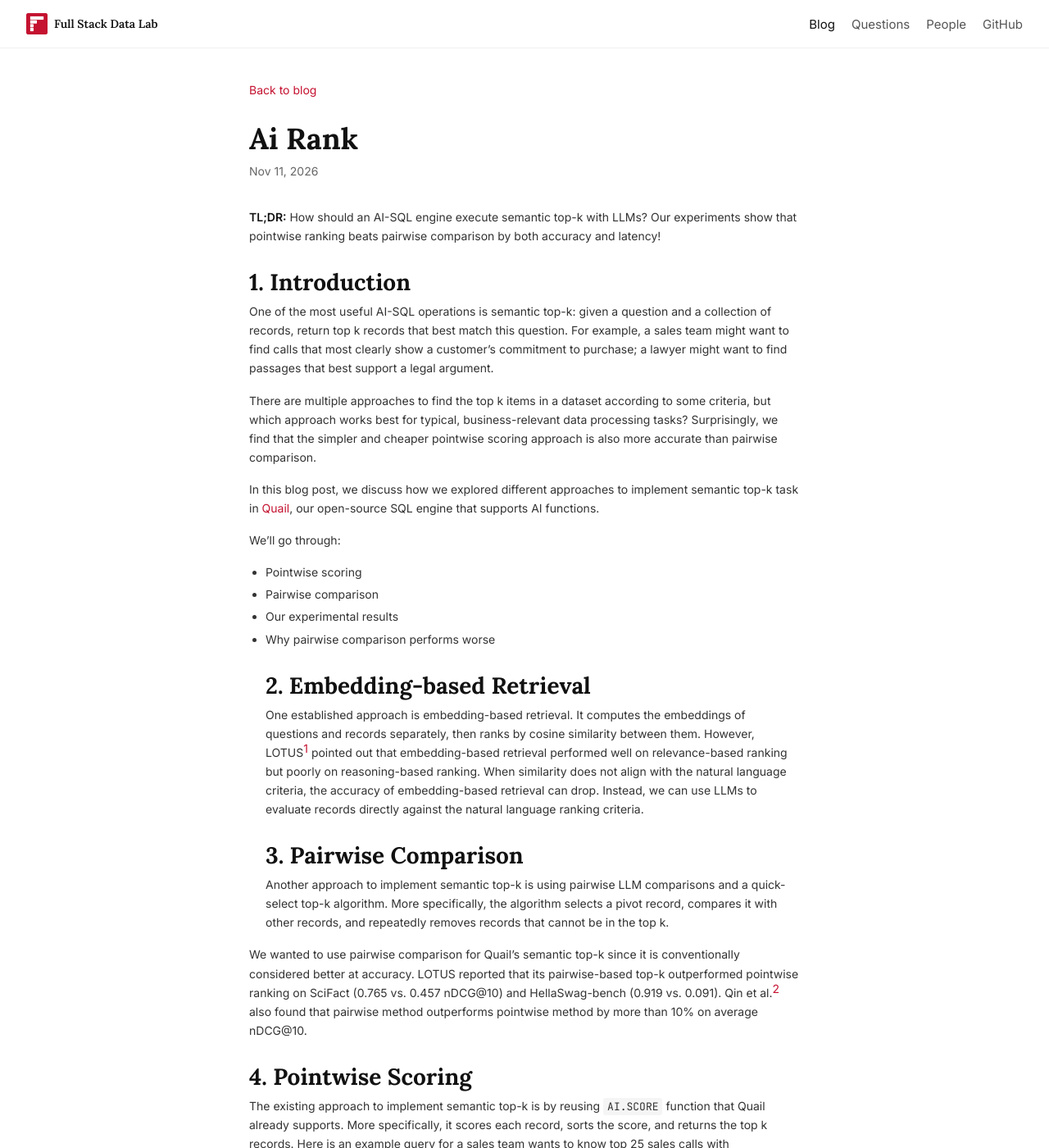
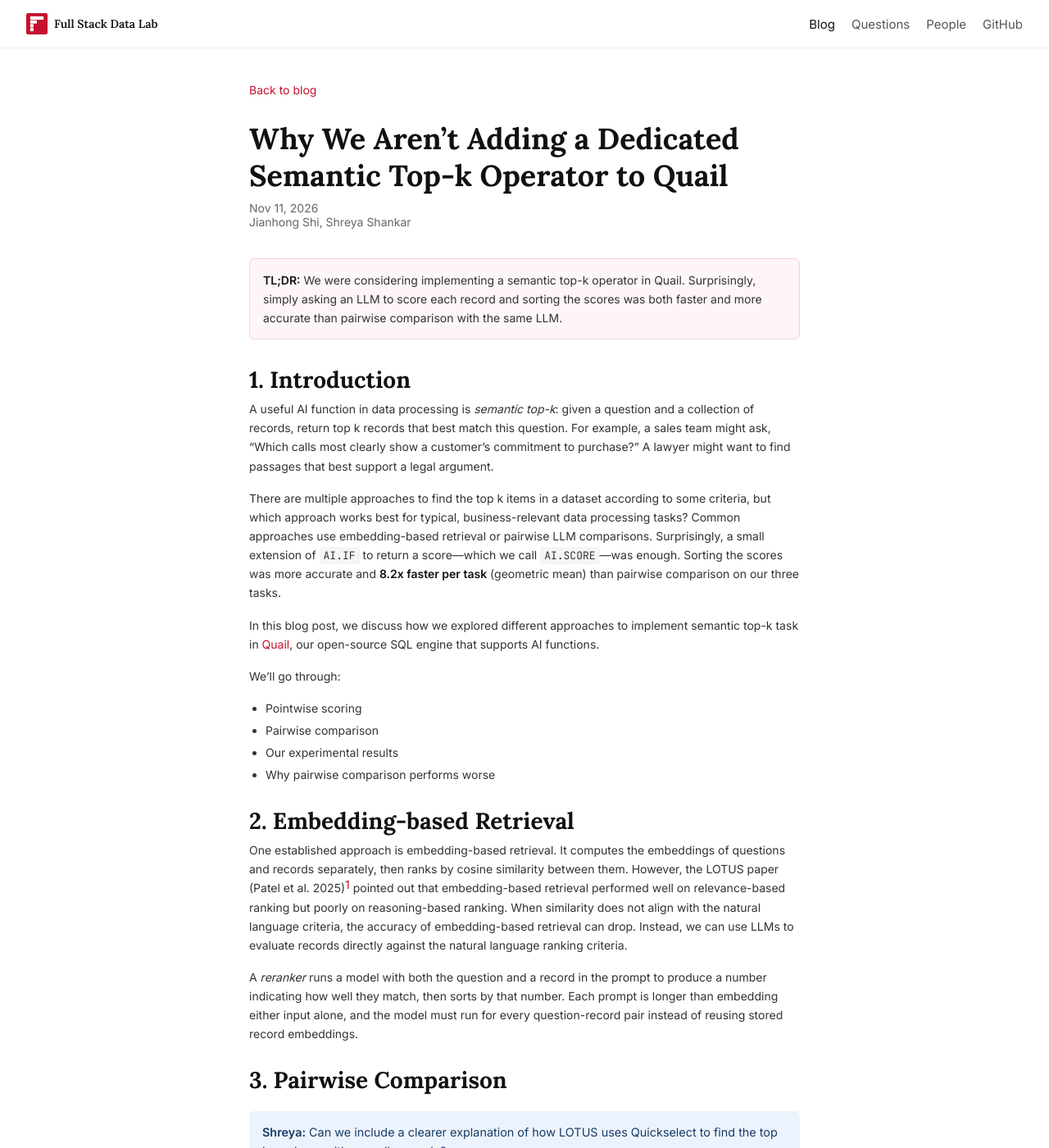
Before and after one commit to fsdatalab/fsdatalab.github.io, a Jekyll site: the page built from _posts/2026-11-11-ai-rank.md, in a window 1280 px wide and 1400 px high. Shown: the whole window at 82% size. Built offline with Jekyll 4.4.1, drawn with Linux system fonts in a browser that asks for light colours; some of the changed text lies outside the part shown.

Commit message:
Clarify semantic top-k post and standardize figure styling

````diff
--- a/_data/authors.yml
+++ b/_data/authors.yml
@@ -19,3 +19,5 @@
 aditya-parameswaran:
   name: Aditya G. Parameswaran
   url: https://people.eecs.berkeley.edu/~adityagp/
+jianhong-shi:
+  name: Jianhong Shi
--- a/_posts/2026-11-11-ai-rank.md
+++ b/_posts/2026-11-11-ai-rank.md
@@ -1,8 +1,29 @@
-**TL;DR:** How should an AI-SQL engine execute semantic top-k with LLMs? Our experiments show that pointwise ranking beats pairwise comparison by both accuracy and latency!
+---
+layout: post
+math: true
+authors:
+  - jianhong-shi
+  - shreya-shankar
+title: "Why We Aren’t Adding a Dedicated Semantic Top-k Operator to Quail"
+unlisted: true
+sitemap: false
+---
+
+<style>
+.prose h3 {
+  font-size: 1.25rem;
+  line-height: 1.3;
+  margin: 1.25rem 0 0.375rem;
+}
+</style>
+
+<aside class="tldr"><strong>TL;DR:</strong> We were considering implementing a semantic top-k operator in Quail. Surprisingly, simply asking an LLM to score each record and sorting the scores was both faster and more accurate than pairwise comparison with the same LLM.</aside>
+
 ## 1. Introduction
-One of the most useful AI-SQL operations is semantic top-k: given a question and a collection of records, return top k records that best match this question. For example, a sales team might want to find calls that most clearly show a customer's commitment to purchase; a lawyer might want to find passages that best support a legal argument.
 
-There are multiple approaches to find the top k items in a dataset according to some criteria, but which approach works best for typical, business-relevant data processing tasks? Surprisingly, we find that the simpler and cheaper pointwise scoring approach is also more accurate than pairwise comparison.
+A useful AI function in data processing is *semantic top-k*: given a question and a collection of records, return top k records that best match this question. For example, a sales team might ask, “Which calls most clearly show a customer's commitment to purchase?” A lawyer might want to find passages that best support a legal argument.
+
+There are multiple approaches to find the top k items in a dataset according to some criteria, but which approach works best for typical, business-relevant data processing tasks? Common approaches use embedding-based retrieval or pairwise LLM comparisons. Surprisingly, a small extension of `AI.IF` to return a score—which we call `AI.SCORE`—was enough. Sorting the scores was more accurate and **8.2x faster per task** (geometric mean) than pairwise comparison on our three tasks.
 
 In this blog post, we discuss how we explored different approaches to implement semantic top-k task in [Quail](https://github.com/fsdatalab/quail), our open-source SQL engine that supports AI functions.
 
@@ -12,69 +33,114 @@
 - Pairwise comparison
 - Our experimental results
 - Why pairwise comparison performs worse
+
 ## 2. Embedding-based Retrieval
-One established approach is embedding-based retrieval. It computes the embeddings of questions and records separately, then ranks by cosine similarity between them. However, LOTUS[^1] pointed out that embedding-based retrieval performed well on relevance-based ranking but poorly on reasoning-based ranking. When similarity does not align with the natural language criteria, the accuracy of embedding-based retrieval can drop. Instead, we can use LLMs to evaluate records directly against the natural language ranking criteria.
+
+One established approach is embedding-based retrieval. It computes the embeddings of questions and records separately, then ranks by cosine similarity between them. However, the LOTUS paper (Patel et al. 2025)[^1] pointed out that embedding-based retrieval performed well on relevance-based ranking but poorly on reasoning-based ranking. When similarity does not align with the natural language criteria, the accuracy of embedding-based retrieval can drop. Instead, we can use LLMs to evaluate records directly against the natural language ranking criteria.
+
+A *reranker* runs a model with both the question and a record in the prompt to produce a number indicating how well they match, then sorts by that number. Each prompt is longer than embedding either input alone, and the model must run for every question-record pair instead of reusing stored record embeddings.
+
 ## 3. Pairwise Comparison
-Another approach to implement semantic top-k is using pairwise LLM comparisons and a quick-select top-k algorithm. More specifically, the algorithm selects a pivot record, compares it with other records, and repeatedly removes records that cannot be in the top k.
 
-We wanted to use pairwise comparison for Quail's semantic top-k since it is conventionally considered better at accuracy. LOTUS reported that its pairwise-based top-k outperformed pointwise ranking on SciFact (0.765 vs. 0.457 nDCG@10) and HellaSwag-bench (0.919 vs. 0.091). Qin et al.[^2] also found that pairwise method outperforms pointwise method by more than 10% on average nDCG@10.
+<aside class="review-note" style="margin: 1.25rem 0; padding: 0.85rem 1rem; border-radius: 6px; background: #edf3fc; color: #183b68; font-size: 0.9rem; line-height: 1.6;" aria-label="Comment from Shreya"><strong style="color: inherit;">Shreya:</strong> Can we include a clearer explanation of how LOTUS uses Quickselect to find the top k, perhaps with a small example?</aside>
+
+Another approach to implement semantic top-k is using pairwise LLM comparisons and a quick-select top-k algorithm, the approach used in the LOTUS paper. More specifically, the algorithm selects a pivot record, compares it with other records, and repeatedly removes records that cannot be in the top k.
+
+We wanted to use pairwise comparison for Quail's semantic top-k since it is conventionally considered better at accuracy. LOTUS[^1] reported that its pairwise-based top-k outperformed scoring each record independently on SciFact[^scifact] (0.765 vs. 0.457 nDCG@10) and HellaSwag-bench[^hellaswag] (0.919 vs. 0.091). Qin et al.[^2] also found that pairwise comparison outperforms scoring each record independently by more than 10% on average nDCG@10.
+
 ## 4. Pointwise Scoring
-The existing approach to implement semantic top-k is by reusing `AI.SCORE` function that Quail already supports. More specifically, it scores each record, sorts the score, and returns the top k records. Here is an example query for a sales team wants to know top 25 sales calls with commitments to buy the product:
 
-```SQL
-SELECT c.id, AI.SCORE(PROMPT(<SALES_COMMITS>, c.transcript)) AS commit_score
+*Pointwise scoring* evaluates each record independently, then sorts the records by score and returns the top k. We implemented `AI.SCORE` as a small extension of `AI.IF`: both evaluate a yes/no question about a record, but `AI.SCORE` returns a number from 0 to 1 instead of a true/false answer.
+
+For the Qwen3-4B model used here, Quail reads the model's logits for TRUE and FALSE at the answer position. A *logit* is the model's unnormalized value for a possible next token. Writing the TRUE and FALSE logits as t and f, Quail returns σ(t − f), where σ is the sigmoid function, which normalizes the score to between 0 and 1. A higher score means the model favors TRUE more strongly. The model is not trained to produce calibrated probabilities.
+
+Here's an example query:
+
+```sql
+SELECT c.id,
+       AI.SCORE(PROMPT(
+         'Does the customer commit to buying, such as accepting the terms,
+          agreeing to sign, or asking for the contract or paperwork?
+          Interest, questions, or another meeting do not count.
+          {0}
+          Answer TRUE or FALSE.', c.transcript
+       )) AS commit_score
 FROM sales_calls c
 WHERE c.deal_stage = 'Negotiation'
 ORDER BY commit_score DESC, c.id
 LIMIT 25
 ```
 
+`AI.SCORE` with `ORDER BY` and `LIMIT` implements semantic top-k: score the records, sort by score, and return the best k.
+
 ## 5. Pointwise Beats Pairwise
-We ran experiments with Qwen3-4B to compare pointwise scoring and pairwise comparison on three business-relevant semantic top-k tasks:
+
+<aside class="review-note" style="margin: 1.25rem 0; padding: 0.85rem 1rem; border-radius: 6px; background: #edf3fc; color: #183b68; font-size: 0.9rem; line-height: 1.6;" aria-label="Comment from Shreya"><strong style="color: inherit;">Shreya:</strong> Can we include the dataset size for each task: how many documents and how many tokens per document on average? Also, what accuracy metric is used?</aside>
+
+We compared four methods on three business-relevant semantic top-k tasks:
+
 - Sales: ranking sales calls by how close customers are to committing to a purchase
 - Contract: ranking contracts by how clearly they restrict competition or require exclusive dealing
-- Drug Safety: ranking biomedical articles by how clearly they report nausea or vomiting in patients
+- Drug Safety: ranking biomedical articles by how clearly they document drug side effects, such as nausea or vomiting
 
-We also included two baselines: Reranker uses Qwen3-Reranker-4B to do pointwise scoring, while Retrieval uses Qwen3-Embedding-4B to do embedding-based retrieval.
+All four methods use models with 4 billion parameters. **Pointwise** and **Pairwise** use Qwen3-4B for independent scoring and pairwise comparison, respectively. **Reranker** uses Qwen3-Reranker-4B to score each record independently, and **Retrieval** uses Qwen3-Embedding-4B for embedding-based retrieval.
 
-<figure id="figure-1" style="width: min(48rem, calc(100vw - 3rem));">
-<img src="{{ '/assets/blog/ai-rank/figure.svg' | relative_url }}" alt="Accuracy against cost per query on Sales, Contract, and Drug Safety. Pointwise is cheaper than pairwise on every task and at least as accurate.">
+<figure id="figure-1" style="width: min(48rem, calc(100vw - 3rem)); overflow-x: auto;">
+<img style="width: 48rem; max-width: none;" src="{{ '/assets/blog/ai-rank/figure.svg' | relative_url }}?v=3" alt="Accuracy against cost per query on Sales, Contract, and Drug Safety. Pointwise is cheaper than pairwise on every task and at least as accurate.">
 <figcaption>Figure 1. Accuracy against cost per query on three tasks. Pointwise and pairwise use Qwen3-4B; the reranker is Qwen3-Reranker-4B, and retrieval uses Qwen3-Embedding-4B. Cost is query time on an H100 at $3.95 per hour.</figcaption>
 </figure>
 
-**To our surprise, pointwise scoring achieves higher accuracy than pairwise comparison on all three tasks, while running 10.5x faster in total and 8.2x faster per task (geometric mean).**
+**To our surprise, pointwise scoring achieves higher accuracy than pairwise comparison on all three tasks, while running 8.2x faster per task (geometric mean).**
 
-More LLM calls don't necessarily buy accuracy. In another study of semantic top-k, Lenzi et al.[^3] compared two ranking strategies and found that the one requiring more LLM calls generally incurred higher costs without consistently achieving better accuracy.
+<aside class="review-note" style="margin: 1.25rem 0; padding: 0.85rem 1rem; border-radius: 6px; background: #edf3fc; color: #183b68; font-size: 0.9rem; line-height: 1.6;" aria-label="Comment from Shreya"><strong style="color: inherit;">Shreya:</strong> I removed “10.5x faster in total” because the geometric mean is usually more useful for reporting speedups across tasks; summing runtimes gives longer tasks more weight.</aside>
+
+In these experiments, more LLM calls did not buy higher accuracy. We are not the only ones to observe this: in another study of semantic top-k, Lenzi et al.[^3] compared two ranking strategies and found that the one requiring more LLM calls generally incurred higher costs without consistently achieving better accuracy.
+
+One possible explanation is prior knowledge from training: a model trained on many sales call transcripts may already recognize signs of a customer's commitment to buying. The model may be able to judge a call on its own, without seeing other transcripts for comparison.
+
 ## 6. Why?
-In this section, we discuss potential reasons that make pairwise comparison less accurate than pointwise scoring.
+
+We dig into some possible reasons why pairwise comparison did not outperform pointwise scoring.
+
 ### 6.1 Comparison Can Be Inconsistent
+
 We observed the following two types of inconsistent comparisons during experiments.
 
-**The order of the two records in the prompt changes the answer.** Interestingly, when we put two records in one prompt and ask the model to compare them, the answer often depends on which record comes first. For example, if the model picks record A when A comes first, it may pick record B once we swap them. We tested eight models of different sizes and types: Qwen3 models from 0.6B to 27B (plus Qwen3.6-35B-A3B, a mixture-of-experts model), LFM2-2.6B, two decision models (d1-2B and Decision-2.0-Kai-0.6B), and the Jev API. Figure 2 shows, for each model, the fraction of pairs where the model picked the same record in both orders. Ideally, the fraction is 100%. Bigger models did not do better: on Sales, Qwen3.8-27B picked the same record in both orders for only 14% of pairs, compared with 63% for Qwen3-4B.[^6]
+**The order of the two records in the prompt changes the answer.** Swapping the order of two records in the prompt can change which record the model prefers. We tested eight models of different sizes and types: Qwen3 models from 0.6B to 27B (plus Qwen3.6-35B-A3B, a mixture-of-experts model), LFM2-2.6B, two decision models (d1-2B and Decision-2.0-Kai-0.6B), and the Jev API.
 
-<figure id="figure-2" style="width: min(48rem, calc(100vw - 3rem));">
-<img src="{{ '/assets/blog/ai-rank/position-bias.svg' | relative_url }}" alt="For eight models on Sales, Customer Support, and Legal, the fraction of pairs where the model picks the same record after the order is swapped. Values range from 1% to 91%.">
+Figure 2 shows, for each model, the fraction of pairs where the model picked the same record in both orders. Ideally, the fraction is 100%. Larger models were not consistently better: on Sales, Qwen3.8-27B picked the same record in both orders for only 14% of pairs, compared with 63% for Qwen3-4B. Specialized decision models such as Jev and d1-2B were more consistent on Sales, but still exhibited position bias: they picked the same record in only 70% and 73% of pairs, respectively.[^6]
+
+<aside class="review-note" style="margin: 1.25rem 0; padding: 0.85rem 1rem; border-radius: 6px; background: #edf3fc; color: #183b68; font-size: 0.9rem; line-height: 1.6;" aria-label="Comment from Shreya"><strong style="color: inherit;">Shreya:</strong> Can we rerun the experiments and regenerate Figure 2 with your new prompts and tasks?</aside>
+
+<figure id="figure-2" style="width: min(48rem, calc(100vw - 3rem)); overflow-x: auto;">
+<img style="width: 48rem; max-width: none;" src="{{ '/assets/blog/ai-rank/position-bias.svg' | relative_url }}?v=3" alt="For eight models on Sales, Customer Support, and Legal, the fraction of pairs where the model picks the same record after the order is swapped. Values range from 1% to 91%.">
 <figcaption>Figure 2. How often each model picks the same record after we swap the order of the two records in the prompt. Higher is better; 100% means the order never changes the answer.</figcaption>
 </figure>
 
-**First token decision can disagree with final decision.** Some pairwise comparisons may require reasoning. To reduce latency, Quail scores the first token of the answer without generating the full response. We found that when allowed to generate the full response, Qwen3-4B's first-token decision differed from the final decision 28.89% of times on Sales (SF=0.1).
+**The model may need more reasoning before making a decision.** Some pairwise comparisons may require reasoning. To reduce latency, Quail scores the first token of the answer without generating the full response. We found that when allowed to generate the full response, Qwen3-4B's first-token decision differed from the final decision 28.89% of times on Sales (SF=0.1).
 
 ### 6.2 How Can Inconsistent Comparison Affect Top-k Results?
-Two properties of our pairwise approach can amplify the impact of inconsistent comparisons.
 
-**Comparison errors can accumulate in Quickselect.**  Although comparing two records directly may make ranking easier by giving LLMs more context, errors can accumulate across multiple comparisons. In our randomized quickselect, records that remain in the candidate set may be compared against several pivots in successive rounds. A single incorrect comparison can cause a true top-k record to be discarded.
+**One wrong comparison can eliminate a top-k record.** Quickselect repeatedly chooses a pivot record and uses comparisons with the pivot to decide which records to remove from consideration. If the LLM mistakenly places a true top-k record in the group being removed, the algorithm excludes it from the result. Later comparisons cannot recover the record. By contrast, `AI.SCORE` assigns each record one score. While the scores can be wrong, sorting them at least gives a consistent order.
 
 **Pairwise comparisons lose the fine-grained information that scores give.** Pointwise gives score, while pairwise only gives win/loss, discarding how strong the model favors one choice over the other.[^4] As a result, an uncertain comparison can have the same impact as a confident one.
+
 ## 7. Conclusion
-In this article, we walked through several approaches to semantic top-k: pointwise scoring and pairwise comparison. Given the experiment results, we decide to implement semantic top-k by reusing Quail's existing `AI.SCORE` function instead of adding a dedicated `AI.RANK` operator.[^5]
 
-Next, we want to explore opt-in reasoning-enabled AI operators and how to execute them efficiently.
+All in all, we decided against adding a dedicated semantic top-k operator: pairwise comparison was much slower and did not improve accuracy on our three tasks. Scoring each record with `AI.SCORE` and sorting the scores worked better.[^5] If you have a use case that needs pairwise comparison, reach out to us—we'd like to hear about it.
+
+As models improve, we are curious whether fine-tuning on domain-specific data could widen the advantage of scoring each record independently. Could we improve ranking using per-record labels, without collecting pairwise preferences? In the future, we also plan to explore reasoning-enabled AI operators and how to execute them efficiently.
+
 ## Acknowledgements
+
 We thank [Modal](https://modal.com/) for sponsoring the compute used in this research.
 
 [^1]: Liana Patel, Siddharth Jha, Melissa Pan, Harshit Gupta, Parth Asawa, Carlos Guestrin, and Matei Zaharia. [Semantic Operators and Their Optimization: Enabling LLM-Based Data Processing with Accuracy Guarantees in LOTUS](https://doi.org/10.14778/3749646.3749685). *Proceedings of the VLDB Endowment (PVLDB)*, 2025.
 [^2]: Zhen Qin et al. [Large Language Models are Effective Text Rankers with Pairwise Ranking Prompting](https://aclanthology.org/2024.findings-naacl.97/). In *Findings of the Association for Computational Linguistics: NAACL*, 2024.
 [^3]: Emilia Lenzi, Davide Martinenghi, Paolo Papotti, and Marco Riva. [SERA: Evaluating LLM-based SEmantic RAnking over Structured Tables](https://doi.org/10.1145/3799682.3841009). In *Proceedings of the ACM International Conference on Information and Knowledge Management (CIKM)*, 2026.
-[^4]: Non-binary pairwise methods exist, but we follow the binary comparison Quickselect approach used in LOTUS.
+[^4]: A comparison could also report how strongly one record is preferred. Here, as in LOTUS, each comparison returns only a winner.
 [^5]: We also observed that accuracy can be very susceptible to prompt variation, though we expect these to happen less as models get better.
 [^6]: We used the LOTUS pairwise prompt. On Sales, we compared all 25,200 pairs of the 225 calls in the query above. On Customer Support and Legal, we compared 5,000 random pairs each.
+
+[^scifact]: David Wadden et al. [Fact or Fiction: Verifying Scientific Claims](https://aclanthology.org/2020.emnlp-main.609/). In *EMNLP*, 2020.
+[^hellaswag]: Rowan Zellers et al. [HellaSwag: Can a Machine Really Finish Your Sentence?](https://aclanthology.org/P19-1472/). In *ACL*, 2019.
````
Also changed, not shown: assets/blog/ai-rank/figure.svg, assets/blog/ai-rank/position-bias.svg.
